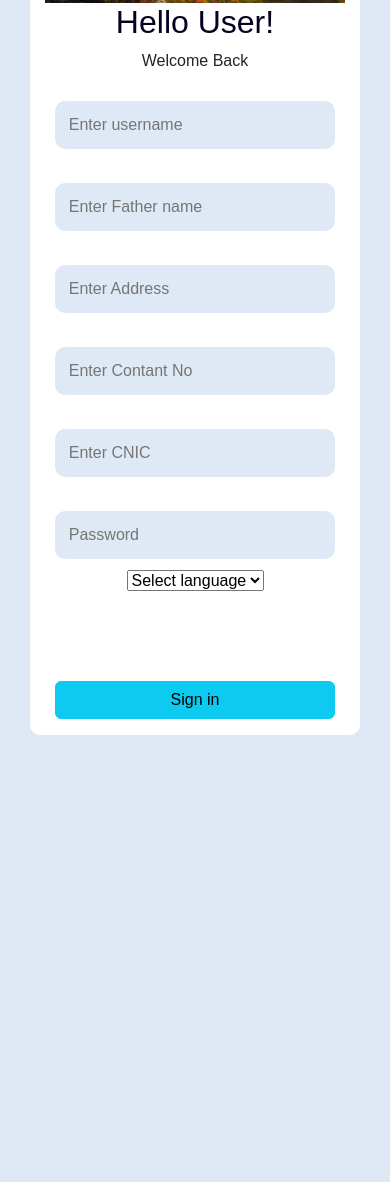
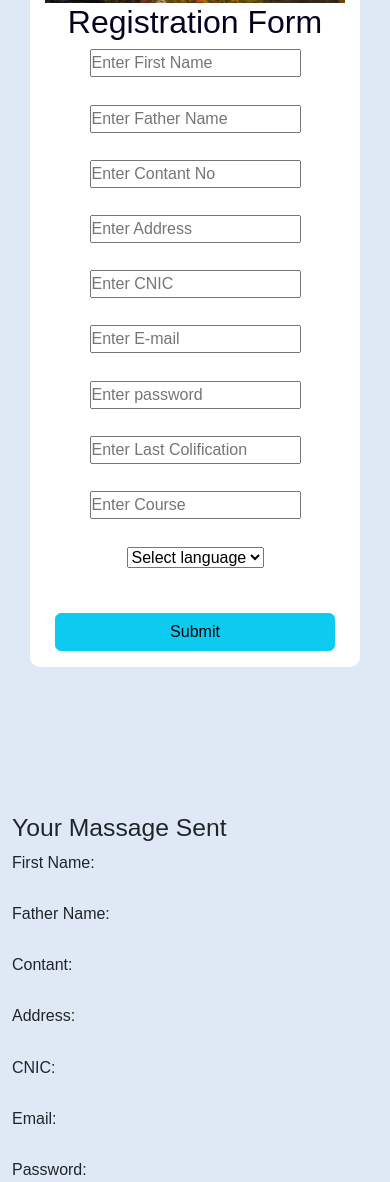
Before and after one commit to Amiriaz/javascript.12, a plain HTML site: page index.html in a window 390 px wide. Shown: the part 279-1461 px from the top of the page. Before the commit the page ends 1064 px from the top, so only its background shows below. Drawn offline with nearby package versions, Linux system fonts and the light colour scheme; no server answers.

Commit message:
Update index.html

```diff
--- a/index.html
+++ b/index.html
@@ -9,46 +9,48 @@
   <link rel="stylesheet" href="app.css">
 </head>
 <body>
+  <div class=" container">
+    <div class="row">
+      <div class="col-md-6">
+        <div class="wrapper">
+          <img src="images/img_nature.jpg" alt=""width="300" srcset="">
+<h1> Registration Form</h1>
 
-<div class="wrapper">
-    <img src="images/img_nature.jpg" alt=""width="300" srcset="">
-    <h1>Hello User!</h1>
-    <p>Welcome Back</p>
-    <form>
-      <input type="text" id="task" placeholder="Enter username">
-      <br><br>
-      <input type="text" id="task" placeholder="Enter Father name">
-      <br><br>
-      <input type="text" id="task" placeholder="Enter Address">
-      <br><br>
-      <input type="text" id="task" placeholder="Enter Contant No">
-      <br><br>
-      <input type="text" id="task" placeholder="Enter CNIC">
-      <br><br>
-      <!-- <input type="text"placeholder="Gender">
-       <input type="radio" value="male" name="gender" required>Male
-        <input type="radio" value="female" name="gender" required>Female
-
-        <br><br> -->
-      <input type="password"id="task" placeholder="Password">
-
-        <select name="language">
-            <option value="">Select language</option>
-            <option value="English">English</option>
-            <option value="Spanish">Spanish</option>
-            <option value="Hindi">Hindi</option>
-            <option value="Arabic">Arabic</option>
-            <option value="Russian">Russian</option>
-          </select>
-          <br><br>
-
-    </form>
-    <br><br>
-    <button onclick="savetask()" class="btn btn-info">Sign in</button>
-  </div>
-
-
-
+  <fieldset>
+      <p><input type="text" placeholder="Enter First Name" id="fname"></p>
+      <p><input type="text" placeholder="Enter Father Name"id="efname"></p>
+      <p><input type="number" placeholder="Enter Contant No"id="Contant"></p>
+      <p><input type="text" placeholder="Enter Address"id="Address"></p>
+      <p><input type="number" placeholder="Enter CNIC"id="CNIC"></p>
+      <p><input type="e-mail" placeholder="Enter E-mail" id="Email"></p>
+      <p><input type="password" placeholder="Enter password" id="Password"></p>
+      <p><input type="text" placeholder="Enter Last Colification" id="Colification"></p>
+      <p><input type="text" placeholder="Enter Course" id="Course"></p>
+     <p> <select id="language" name="language">
+        <option id="language" value="" >Select language</option>
+        <option id="language"value="English" >English</option>
+        <option id="language"value="Spanish">Spanish</option>
+        <option id="language"value="Hindi">Hindi</option>
+        <option id="language"value="Arabic">Arabic</option>
+        <option id="language"value="Russian">Russian</option>
+      </select></p>
+      <div class=""><button class="btn btn-info text-center" onclick="submitDAta()">Submit</button></div>
+     </div> </div><div class="col-md-6 py-5">
+  </fieldset>
+<div class="FormInfo py-5">
+  <h2 id="alert">Your Massage Sent</h2>
+  <p>First Name: <span id="showname"></span></p>
+  <p>Father Name: <span id="showfather"></span></p>
+  <p>Contant: <span id="showcontant"></span></p>
+  <p>Address: <span id="showaddress"></span></p>
+  <p>CNIC: <span id="showcnic"></span></p>
+  <p>Email: <span id="showemail"></span></p>
+  <p>Password: <span id="showpass"></span></p>
+  <p>Colification: <span id="showcolific"></span></p>
+  <p>Course: <span id="showcourse"></span></p>
+  <p>Language: <span id="showlanguage"></span></p>
+</div></div>
+</div></div>
 
  <script type="module" src="app.js"></script>
  <script src="https://cdn.jsdelivr.net/npm/bootstrap@5.3.0-alpha1/dist/js/bootstrap.bundle.min.js" integrity="sha384-w76AqPfDkMBDXo30jS1Sgez6pr3x5MlQ1ZAGC+nuZB+EYdgRZgiwxhTBTkF7CXvN" crossorigin="anonymous"></script>
```
